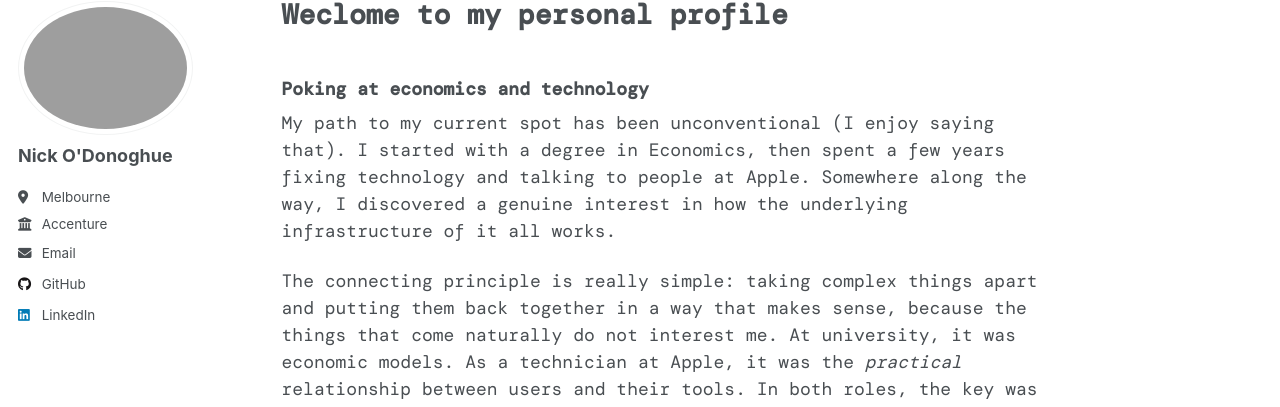
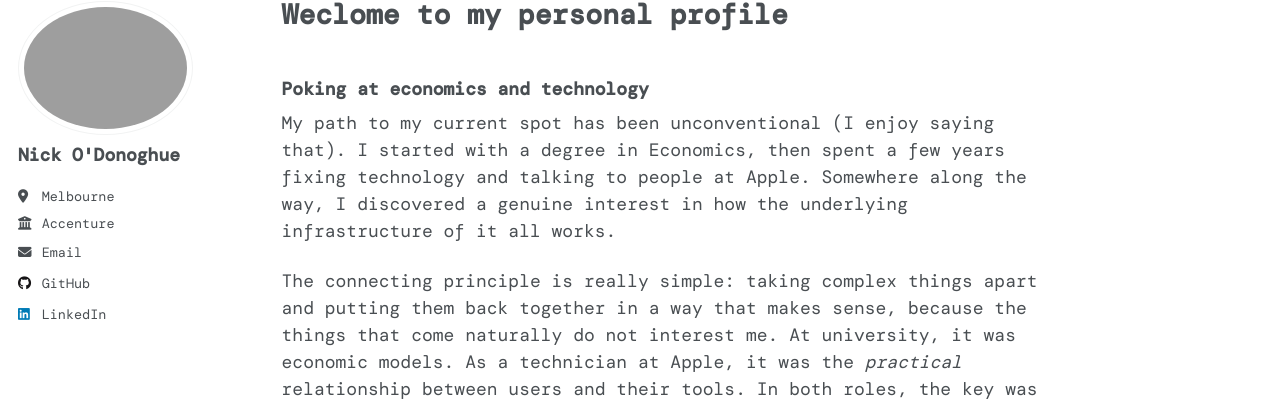
Before and after one commit to nickodonoghue/nickodonoghue.github.io, a Jekyll site: the page built from _pages/about.md, in a window 1280 px wide. Shown: the part 98-505 px from the top of the page. Built offline with Jekyll 4.4.1, drawn with Linux system fonts in a browser that asks for light colours; some web fonts are replaced; a script that is not in the unit is left out.

Commit message:
Update sidebar fonts

```diff
--- a/_sass/layout/_sidebar.scss
+++ b/_sass/layout/_sidebar.scss
@@ -42,7 +42,7 @@
 
   h2, h3, h4, h5, h6 {
     margin-bottom: 0;
-    font-family: $sans-serif-narrow;
+    font-family: $dm;
   }
 
   h3, h4 {
@@ -50,7 +50,7 @@
   }
 
   p, li {
-    font-family: $sans-serif;
+    font-family: $dm;
     font-size: $type-size-6;
     line-height: 1.5;
   }
@@ -128,7 +128,7 @@
   }
 }
 .sidebar .author__name {
-  font-family: $sans-serif;
+  font-family: $dm;
   font-size: $type-size-5;
 }
 
@@ -161,7 +161,7 @@
   position: relative;
   display: table-cell;
   vertical-align: middle;
-  font-family: $sans-serif;
+  font-family: $dm;
   z-index: 10;
   position: relative;
   cursor: pointer;
```
